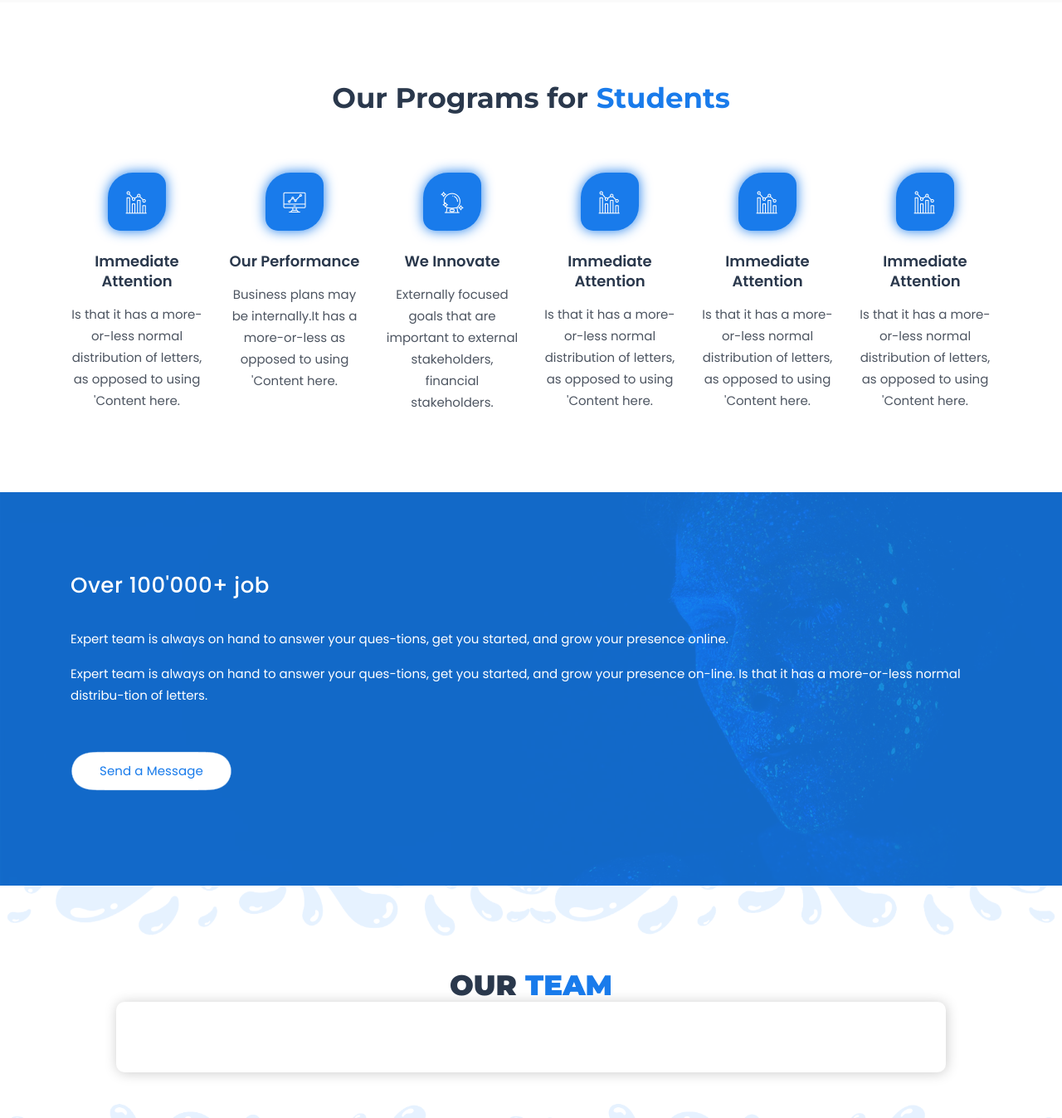
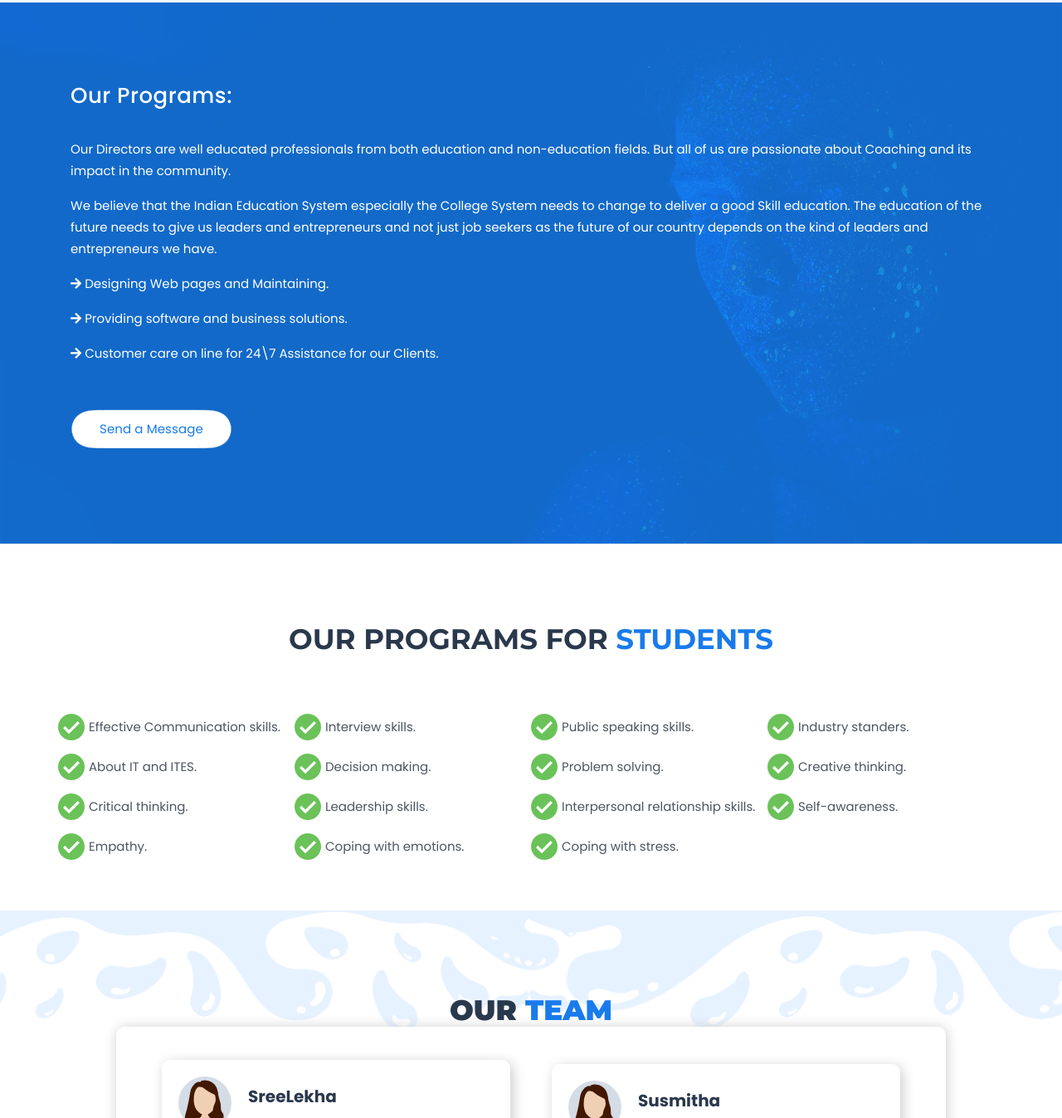
Before and after one commit to bhargavmullakuru/carrierlabs, a plain HTML site: page index.html in a window 1280 px wide. Shown: the part 1453-2800 px from the top of the page at 83% size. Drawn offline with nearby package versions, Linux system fonts and the light colour scheme.

Commit message:
latest changes up to 9 sept

```diff
--- a/assets/css/style.css
+++ b/assets/css/style.css
@@ -499,7 +499,7 @@ a.button-play {
     font-size: 14px;
     margin: 12px 0 0;
     line-height: 24px;
-/*    max-width: 400px;*/
+    /*    max-width: 400px;*/
 }
 
 .s-box li:hover h4 {
@@ -842,17 +842,23 @@ a.button-play {
 .titem {
     position: relative;
     overflow: hidden;
-    margin-bottom: 25px;
+    margin-bottom: 10px;
 }
 
 .t-txt p {
     margin: 0;
 }
 
+.programs-text {
+    margin-bottom: 0px;
+    margin-left: 5px;
+    margin-top: 3px;
+}
+
 .t-item {
-    margin: 0 15px;
+    margin: 0 10px;
     background: rgba(255, 255, 255, 0.6);
-    padding: 40px;
+    padding: 20px;
     border-radius: 10px;
     box-shadow: 3px 3px 15px #ccc;
 }
@@ -1022,13 +1028,13 @@ a.button-play {
     margin: 0 auto;
     background: #fff;
     box-shadow: 1px 1px 15px #ccc;
-    padding: 50px 50px 35px;
+    padding: 40px 30px 30px;
     border-radius: 10px;
 }
 
 .newsletter p {
     margin: 0;
-    font-size: 18px;
+    font-size: 13px;
     letter-spacing: .5px;
 }
 
--- a/index.html
+++ b/index.html
@@ -80,7 +80,7 @@
             <!--Main Menu HTML Code-->
             <div class="wsmain">
                 <div class="smllogo "><a href="#">
-                        <h1>Carrier Labs</h1>
+                        <p style="margin: 0px;font-size: 25px;padding-top: 15px;">Carrier Labs</p>
                         <!--                    <img src="assets/images/logo.png" alt="Image" />-->
                     </a></div>
                 <nav class="wsmenu clearfix" id="top-nav">
@@ -97,9 +97,11 @@
                         <li class="scroll">
                             <a class="data-scroll" href="#newsletter">Team</a>
                         </li>
+                        <!--
                         <li class="scroll">
                             <a class="data-scroll" href="#testimonial">Testimonial</a>
                         </li>
+-->
                         <li class="scroll">
                             <a class="data-scroll" href="#contact">Contact</a>
                         </li>
@@ -118,7 +120,7 @@
         <div class="container pt-5">
             <div class="row">
                 <div class="slide-txt col-lg-6 col-md-6 col-sm-6 mt-5 pt-5">
-                    <h1>START YOUR BUSINESS WITH <span>CONSULTANCY</span></h1>
+                    <h1>A PERFECT <span>LAUNCHPAD</span> FOR INDUSTRY <span>STARTERS</span></h1>
                     <p>Expert team is always on hand to answer your questions,
                         get you started, and grow your presence online. </p>
                     <div class="wrapp"><a href="#contact" class="btn-default">Contact Us</a></div>
@@ -213,98 +215,97 @@
     </div>
     <!--End service-->
 
+    <!--Start ex-feature-->
+    <div id="ex-feature" class="section">
+        <div class="container">
+            <div class="row">
+                <div class="ex-txt col-lg-12 col-md-12">
+                    <h3>Our Programs:</h3>
+                    <p class="mb-3">Our Directors are well educated professionals from both education and non-education fields. But all of us are passionate about Coaching and its impact in the community.</p>
+                    <p class="mb-3">We believe that the Indian Education System especially the College System needs to change to deliver a good Skill education. The education of the future needs to give us leaders and entrepreneurs and not just job seekers as the future of our country depends on the kind of leaders and entrepreneurs we have.</p>
+                    <p class="mb-3"><i class="fa fa-arrow-right" aria-hidden="true"></i> Designing Web pages and Maintaining. </p>
+                    <p class="mb-3"><i class="fa fa-arrow-right" aria-hidden="true"></i> Providing software and business solutions. </p>
+                    <p class="pb-4"><i class="fa fa-arrow-right" aria-hidden="true"></i> Customer care on line for 24\7 Assistance for our Clients. </p>
+                    <div class="wrapp upload"><a href="#contact" class="btn-default">Send a Message</a></div>
+                </div>
+            </div>
+        </div>
+    </div>
+    <!--End ex-feature-->
+
     <!--Start about-->
     <div id="about" class="section">
         <div class="container">
             <div class="ab-title text-center">
-                <h2>Our Programs for <span>Students</span></h2>
+                <h2>OUR PROGRAMS FOR <span>STUDENTS</span></h2>
             </div>
             <div class="row">
-                <div class="col-lg-2 col-md-6">
-                    <div class="ab-box text-center">
-                        <div class="ab-icon">
-                            <i class="flaticon-business-and-finance"></i>
-                        </div>
-
-                        <div class="ab-txt">
-                            <h4>Immediate Attention</h4>
-                            <p>Is that it has a more-or-less normal
-                                distribution of letters, as opposed to
-                                using 'Content here.</p>
-                        </div>
+                <div class="col-lg-3 col-md-3 col-sm-12">
+                    <div class="row mb-3">
+                        <img src="assets/images/checked.png">
+                        <p class="programs-text"> Effective Communication skills. </p>
+                    </div>
+                    <div class="row mb-3">
+                        <img src="assets/images/checked.png">
+                        <p class="programs-text"> About IT and ITES. </p>
+                    </div>
+                    <div class="row mb-3">
+                        <img src="assets/images/checked.png">
+                        <p class="programs-text"> Critical thinking. </p>
+                    </div>
+                    <div class="row mb-3">
+                        <img src="assets/images/checked.png">
+                        <p class="programs-text"> Empathy. </p>
                     </div>
                 </div>
-
-                <div class="col-lg-2 col-md-6">
-                    <div class="ab-box text-center">
-                        <div class="ab-icon">
-                            <i class="flaticon-line-chart"></i>
-                        </div>
-
-                        <div class="ab-txt">
-                            <h4>Our Performance</h4>
-                            <p>Business plans may be internally.It has a more-or-less as opposed to
-                                using 'Content here.</p>
-                        </div>
+                <div class="col-lg-3 col-md-3 col-sm-12">
+                    <div class="row mb-3">
+                        <img src="assets/images/checked.png">
+                        <p class="programs-text"> Interview skills. </p>
+                    </div>
+                    <div class="row mb-3">
+                        <img src="assets/images/checked.png">
+                        <p class="programs-text"> Decision making. </p>
+                    </div>
+                    <div class="row mb-3">
+                        <img src="assets/images/checked.png">
+                        <p class="programs-text"> Leadership skills. </p>
+                    </div>
+                    <div class="row mb-3">
+                        <img src="assets/images/checked.png">
+                        <p class="programs-text"> Coping with emotions. </p>
                     </div>
                 </div>
-
-                <div class="col-lg-2 col-md-6">
-                    <div class="ab-box text-center">
-                        <div class="ab-icon">
-                            <i class="flaticon-crystal-ball"></i>
-                        </div>
-
-                        <div class="ab-txt">
-                            <h4>We Innovate</h4>
-                            <p>Externally focused goals that are
-                                important to external stakeholders, financial stakeholders.</p>
-                        </div>
+                <div class="col-lg-3 col-md-3 col-sm-12">
+                    <div class="row mb-3">
+                        <img src="assets/images/checked.png">
+                        <p class="programs-text"> Public speaking skills. </p>
+                    </div>
+                    <div class="row mb-3">
+                        <img src="assets/images/checked.png">
+                        <p class="programs-text"> Problem solving. </p>
+                    </div>
+                    <div class="row mb-3">
+                        <img src="assets/images/checked.png">
+                        <p class="programs-text"> Interpersonal relationship skills. </p>
+                    </div>
+                    <div class="row mb-3">
+                        <img src="assets/images/checked.png">
+                        <p class="programs-text"> Coping with stress. </p>
                     </div>
                 </div>
-
-                <div class="col-lg-2 col-md-6">
-                    <div class="ab-box text-center">
-                        <div class="ab-icon">
-                            <i class="flaticon-business-and-finance"></i>
-                        </div>
-
-                        <div class="ab-txt">
-                            <h4>Immediate Attention</h4>
-                            <p>Is that it has a more-or-less normal
-                                distribution of letters, as opposed to
-                                using 'Content here.</p>
-                        </div>
+                <div class="col-lg-3 col-md-3 col-sm-12">
+                    <div class="row mb-3">
+                        <img src="assets/images/checked.png">
+                        <p class="programs-text"> Industry standers. </p>
                     </div>
-                </div>
-
-                <div class="col-lg-2 col-md-6">
-                    <div class="ab-box text-center">
-                        <div class="ab-icon">
-                            <i class="flaticon-business-and-finance"></i>
-                        </div>
-
-                        <div class="ab-txt">
-                            <h4>Immediate Attention</h4>
-                            <p>Is that it has a more-or-less normal
-                                distribution of letters, as opposed to
-                                using 'Content here.</p>
-                        </div>
+                    <div class="row mb-3">
+                        <img src="assets/images/checked.png">
+                        <p class="programs-text"> Creative thinking. </p>
                     </div>
-                </div>
-
-                <div class="col-lg-2 col-md-6">
-                    <div class="ab-box text-center">
-                        <div class="ab-icon">
-                            <i class="flaticon-business-and-finance"></i>
-                        </div>
-
-                        <div class="ab-txt">
-                            <h4>Immediate Attention</h4>
-                            <p>Is that it has a more-or-less normal
-                                distribution of letters, as opposed to
-                                using 'Content here.</p>
-                        </div>
+                    <div class="row mb-3">
+                        <img src="assets/images/checked.png">
+                        <p class="programs-text"> Self-awareness. </p>
                     </div>
                 </div>
             </div>
@@ -313,25 +314,6 @@
     </div>
     <!--End about-->
 
-    <!--Start ex-feature-->
-    <div id="ex-feature" class="section">
-        <div class="container">
-            <div class="row">
-                <div class="ex-txt col-lg-12 col-md-12">
-                    <h3>Over 100'000+ job</h3>
-                    <p class="mb-3">Expert team is always on hand to answer your ques-tions,
-                        get you started, and grow your presence online. </p>
-                    <p class="pb-4">Expert team is always on hand to answer your ques-tions,
-                        get you started, and grow your presence on-line. Is that it has a more-or-less normal
-                        distribu-tion of letters. </p>
-                    <div class="wrapp upload"><a href="#contact" class="btn-default">Send a Message</a></div>
-                </div>
-            </div>
-        </div>
-    </div>
-    <!--End ex-feature-->
-
-
     <!--End newsletter-->
     <div id="newsletter" class="section">
         <div class="container">
@@ -339,6 +321,40 @@
                 <h2> OUR <span>TEAM </span></h2>
             </div>
             <div class="row newsletter">
+                <div class="col-lg-6 col-md-12">
+                    <div class="t-item">
+                        <div class="titem">
+                            <div class="timg">
+                                <img src="assets/images/girl.png" alt="Image" />
+                            </div>
+                            <div class="timg-txt">
+                                <h4>SreeLekha</h4>
+                                <p>Director</p>
+                            </div>
+                        </div>
+                        <div class="t-txt">
+                            <p class="mb-2">SreeLekha is a successful ex employee in ITES and Education Industry with 5 years of experience. Now she started Carrier labs to empower students.</p>
+                            <p>An Educationist at heart, SreeLekha wants the Indian Students to get the best and outshine all others across the world.</p>
+                        </div>
+                    </div>
+                </div>
+                <div class="col-lg-6 col-md-12" style="margin-top: 5px">
+                    <div class="t-item">
+                        <div class="titem">
+                            <div class="timg">
+                                <img src="assets/images/girl.png" alt="Image" />
+                            </div>
+                            <div class="timg-txt">
+                                <h4>Susmitha</h4>
+                                <p>Director</p>
+                            </div>
+                        </div>
+                        <div class="t-txt">
+                            <p>---</p>
+                        </div>
+                    </div>
+                </div>
+                <!--
                 <!--
 <div class="col-lg-8 col-md-8">
     <h4>Ready To Get Stared? </h4>
@@ -354,6 +370,7 @@
     <!--End newsletter-->
 
     <!--Start testimonial-->
+    <!--
     <div id="testimonial" class="section">
         <div class="container">
             <div class="title text-center">
@@ -407,6 +424,7 @@
             </div>
         </div>
     </div>
+-->
     <!--End testimonial-->
 
     <!--Start contact-->
@@ -418,7 +436,7 @@
             <div class="row contact">
                 <div class="col-lg-3 col-md-12 col-sm-12">
                     <div class="cbox">
-                        <p class="mb-4">Lorem Ipsum is simply dummy text of the printing typesetting industry Ipsum</p>
+                        <p class="mb-4">Our Contact info :</p>
                         <ul>
                             <li>
                                 <div class="cicon"><i class="fas fa-phone"></i></div>
@@ -469,7 +487,7 @@
                 <div class="col-lg-9 col-md-6 col-sm-12">
                     <div class="fwidget">
                         <h3>About Us</h3>
-                        <p class="mb-4">Lorem Ipsum is simply dummy text of the printing typesetting industry</p>
+                        <p class="mb-4">We are involved in impacting graduate by empowering students through our effective coaching programs</p>
                         <p>+88087 6546 8564</p>
                         <p>info@yoursite.com</p>
                     </div>
@@ -516,9 +534,9 @@
                     <div class="fwidget">
                         <h3>We are social ..!</h3>
                         <ul class="insta">
-                            <li><a href="#"><img src="assets/images/ins1.jpg" alt="Image" /></a></li>
-                            <li><a href="#"><img src="assets/images/ins2.jpg" alt="Image" /></a></li>
-                            <li><a href="#"><img src="assets/images/ins3.jpg" alt="Image" /></a></li>
+                            <li><a href="#"><img src="assets/images/facebook.png" alt="Image" /></a></li>
+                            <li><a href="#"><img src="assets/images/google-plus.png" alt="Image" /></a></li>
+                            <li><a href="#"><img src="assets/images/linkedin.png" alt="Image" /></a></li>
                             <!--                            <li><a href="#"><img src="assets/images/ins4.jpg" alt="Image" /></a></li>-->
                             <!--                            <li><a href="#"><img src="assets/images/ins5.jpg" alt="Image" /></a></li>-->
                             <!--                            <li><a href="#"><img src="assets/images/ins6.jpg" alt="Image" /></a></li>-->
```
Also changed, not shown: assets/images/checked.png (added), assets/images/facebook.png (added), assets/images/girl.png (added), assets/images/google-plus.png (added), assets/images/ins1.jpg (deleted), assets/images/ins2.jpg (deleted), assets/images/ins3.jpg (deleted), assets/images/ins4.jpg (deleted), assets/images/ins5.jpg (deleted), assets/images/ins6.jpg (deleted), assets/images/linkedin.png (added).
